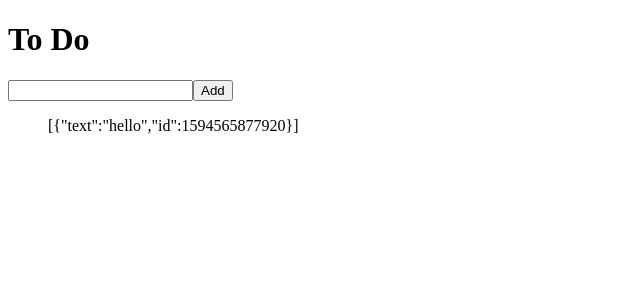
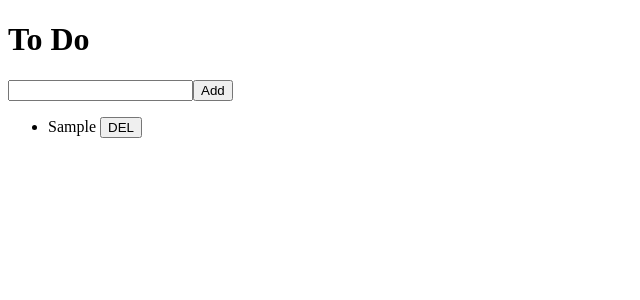
Before and after one commit to TestJeong/todo_redux, a React (Create React App) app: page /#/ in a window 1280 px wide. Both pictures are taken after typing "Sample" into the empty fields and a click on the button "Add". Shown: the top 300 px of the page, without its empty margins (0-640 px from the left). Built offline with nearby package versions, Linux system fonts and the light colour scheme.

Commit message:
Deleting To Do Create

```diff
--- /dev/null
+++ b/src/components/ToDo.js
@@ -0,0 +1,23 @@
+import React from "react";
+import { connect } from "react-redux";
+import { actionCreators } from "../store";
+
+function ToDo({ text, onBtnClick }) {
+  return (
+    <li>
+      {text} <button onClick={onBtnClick}>DEL</button>
+    </li>
+  );
+}
+
+function mapDispatchToProps(dispatch, ownProps) {
+  return {
+    onBtnClick: () => dispatch(actionCreators.deleteToDo(ownProps.id)),
+  };
+}
+
+export default connect(null, mapDispatchToProps)(ToDo);
+
+// ownProps란?
+//mapStateToProps에서는 두번째 파라미터 ownProps를 받아올 수 있는데요 이 파라미터는 생략해도 되는 파라미터입니다. 이 값은 우리가 컨테이너 컴포넌트를 렌더링 할때 직접 넣어주는 props 를 가르킵니다. 예를 들어서
+//<CounterContainer myValue={1} /> 이라고 하면 { myValue: 1 } 값이 ownProps가 되죠.
--- a/src/routes/Home.js
+++ b/src/routes/Home.js
@@ -1,6 +1,7 @@
 import React, { useState } from "react";
 import { connect } from "react-redux";
 import { actionCreators } from "../store";
+import ToDo from "../components/ToDo";
 
 function Home({ toDos, addToDo }) {
   const [reacttext, setText] = useState("");
@@ -10,9 +11,8 @@
 
   function onSubmit(e) {
     e.preventDefault();
-    addToDo(reacttext);
+    addToDo(reacttext); // mapDisPatchToProps 의 addToDo prop가 실행된다.
     setText("");
-    console.log(addToDo);
   }
   return (
     <>
@@ -21,7 +21,11 @@
         <input type="text" value={reacttext} onChange={onChange} />
         <button>Add</button>
       </form>
-      <ul>{JSON.stringify(toDos)}</ul>
+      <ul>
+        {toDos.map((toDo) => (
+          <ToDo {...toDo} key={toDo.id} />
+        ))}
+      </ul>
     </>
   );
 }
--- a/src/store.js
+++ b/src/store.js
@@ -6,14 +6,14 @@
 const addToDo = (text) => {
   return {
     type: ADD,
-    text: "hello",
+    text,
   };
 };
 
 const deleteToDo = (id) => {
   return {
     type: DELETE,
-    id,
+    id: parseInt(id),
   };
 };
 
@@ -22,7 +22,7 @@
     case ADD:
       return [{ text: action.text, id: Date.now() }, ...state];
     case DELETE:
-      return state.filter((todo) => todo !== action.id);
+      return state.filter((todo) => todo.id !== action.id);
     default:
       return state;
   }
```
